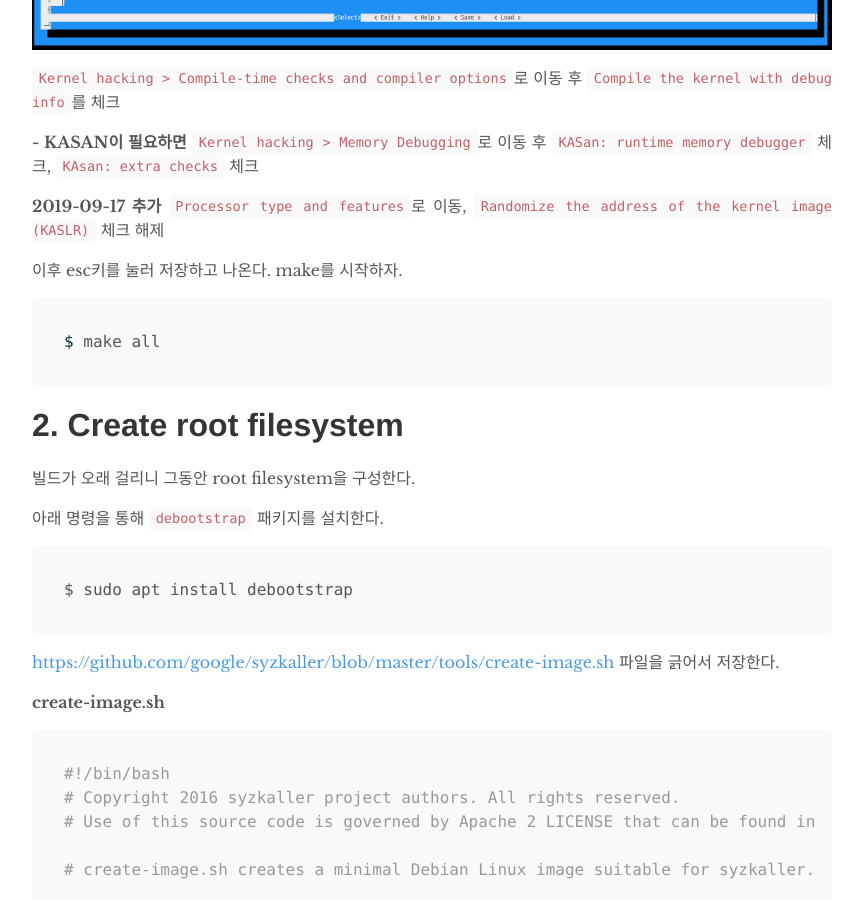
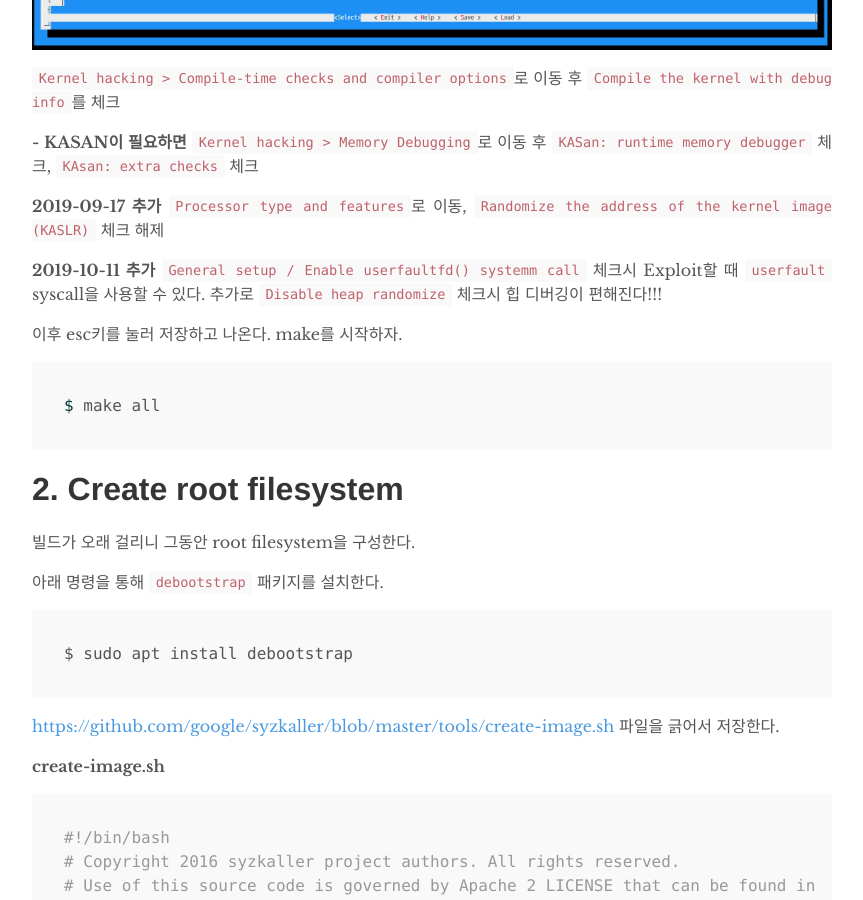
Before and after one commit to nonetype/old-blog-repo, a Jekyll site: the page built from _posts/2019-09-17-Kernel_Debug_With_Qemu.md, in a window 1280 px wide and 900 px high, scrolled down 1553 px. Shown: the whole window, without its empty margins (208-1071 px from the left). Built offline with Jekyll 4.4.1, drawn with Linux system fonts in a browser that asks for light colours; some web fonts are replaced.

Commit message:
Edited post

```diff
--- a/_posts/2019-09-17-Kernel_Debug_With_Qemu.md
+++ b/_posts/2019-09-17-Kernel_Debug_With_Qemu.md
@@ -47,6 +47,10 @@ $ make menuconfig
 
 **2019-09-17 추가**
 `Processor type and features`로 이동, `Randomize the address of the kernel image (KASLR)` 체크 해제
+
+**2019-10-11 추가**
+`General setup / Enable userfaultfd() systemm call` 체크시 Exploit할 때 `userfault` syscall을 사용할 수 있다.
+추가로 `Disable heap randomize` 체크시 힙 디버깅이 편해진다!!!
 
 이후 esc키를 눌러 저장하고 나온다.
 make를 시작하자.
```
